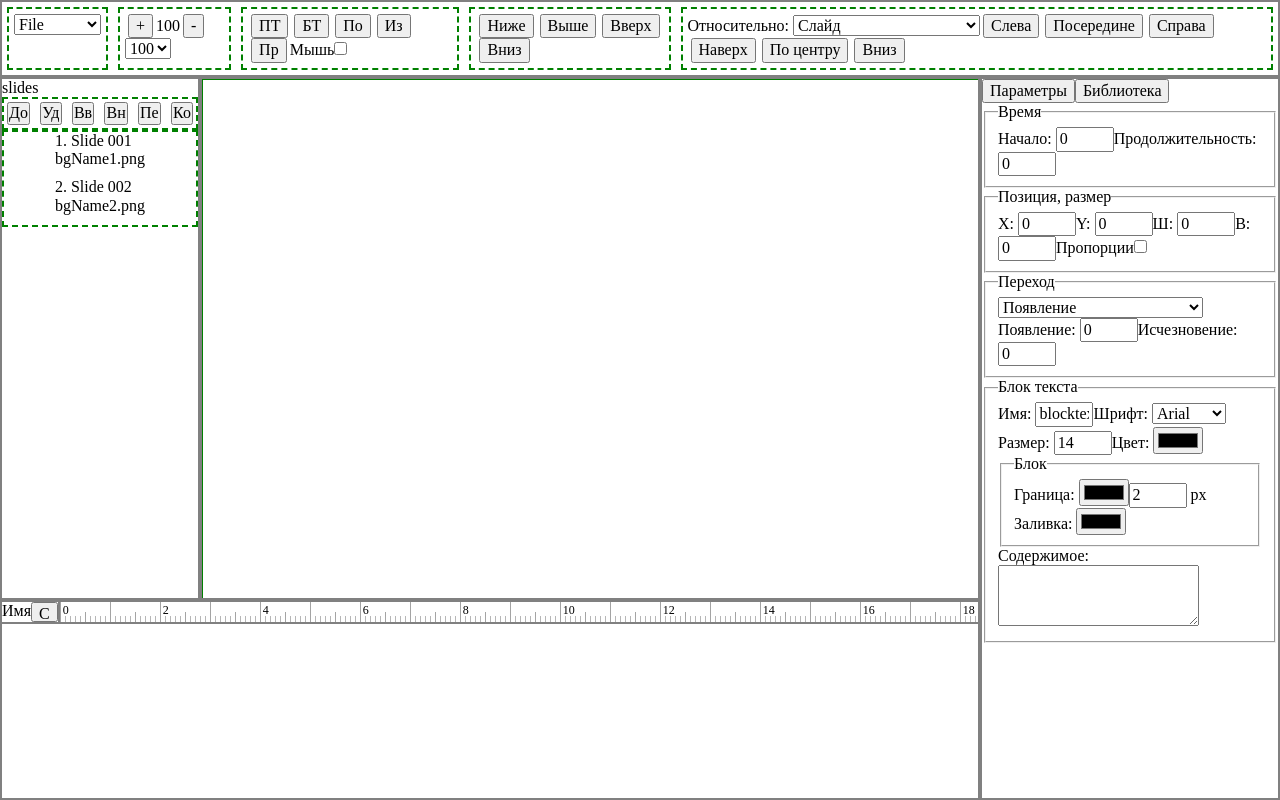
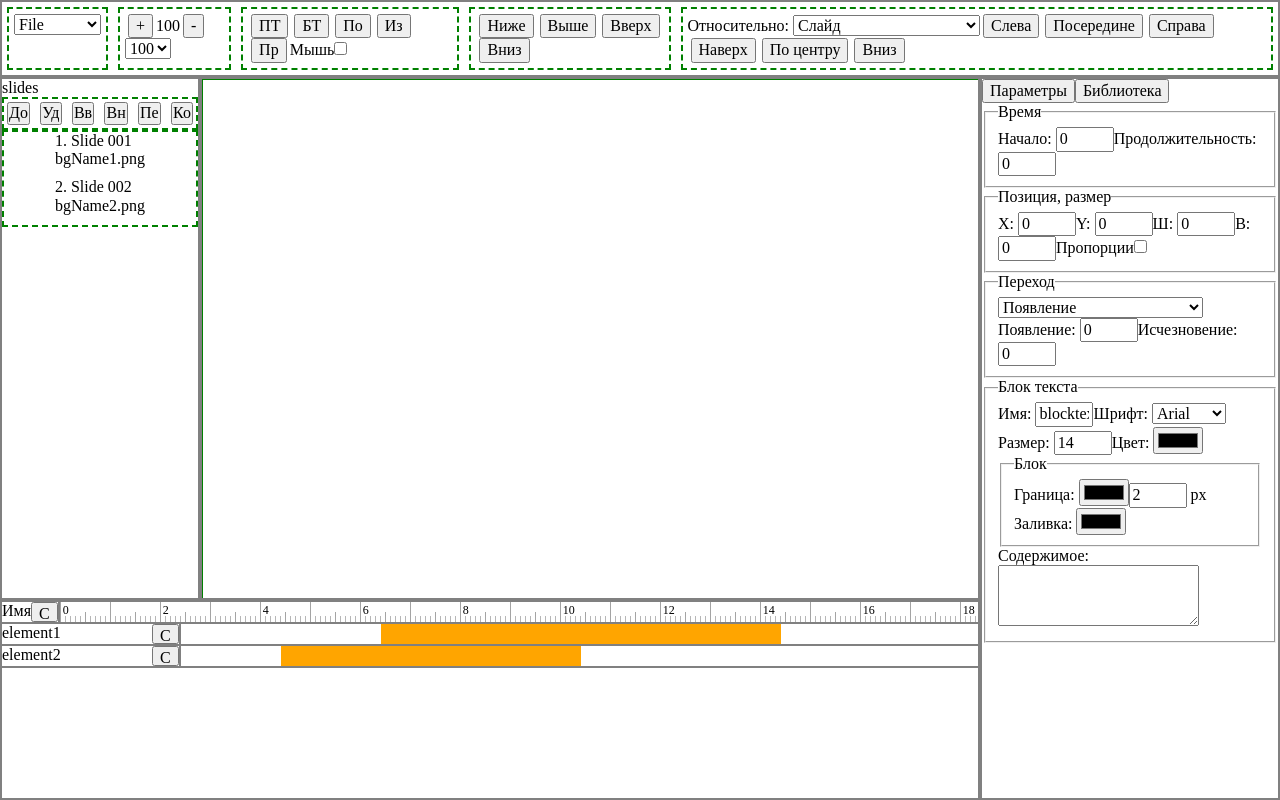
Before and after one commit to kvazimode/capticlone-desktop, a React app: page / in a window 1280 px wide. Built offline with nearby package versions, Linux system fonts and the light colour scheme.

Commit message:
component for element on timeline

```diff
--- a/public/css/timeline.css
+++ b/public/css/timeline.css
@@ -1,9 +1,20 @@
-.header {
+.header, .timeline-element {
     display: flex;
     height: 20px;
     border-bottom: 2px solid gray;
 }
 
-.header-name {
+.header-name, .element-name {
     width: 150px;
 }
+
+.element-time {
+    border-left: 2px solid gray;
+}
+
+.time-block {
+    display: block;
+    height: 20px;
+    border: none;
+    background-color: orange;
+}
--- /dev/null
+++ b/src/app/panels/timeline/timeline-element/timeline-element.jsx
@@ -0,0 +1,15 @@
+import React from 'react'
+
+export default function TimelineElement(props) {
+    return <div className="timeline-element">
+        <div className="element-name">{props.name}</div>
+        <button className="element-toggler">С</button>
+
+        <div className="element-time">
+            <div className="time-block" style={{
+                marginLeft: props.start / 10,
+                width: props.duration / 10
+            }}></div>
+        </div>
+    </div>
+}
--- a/src/app/panels/timeline/timeline.jsx
+++ b/src/app/panels/timeline/timeline.jsx
@@ -1,10 +1,28 @@
 import React from 'react'
 import Header from './header/header.jsx'
+import TimelineElement from './timeline-element/timeline-element.jsx'
+
+const elements = [
+  {
+    name: `element1`,
+    start: 2000,
+    duration: 4000
+  },
+  {
+    name: `element2`,
+    start: 1000,
+    duration: 3000
+  },
+]
+
 
 export default function Timeline() {
   return (
     <div className="panel panel-timeline">
       <Header />
+      {elements.map((el, num) => {
+        return <TimelineElement key={num} name={el.name} start={el.start} duration={el.duration} />
+      })}
     </div>
   )
 }
```
